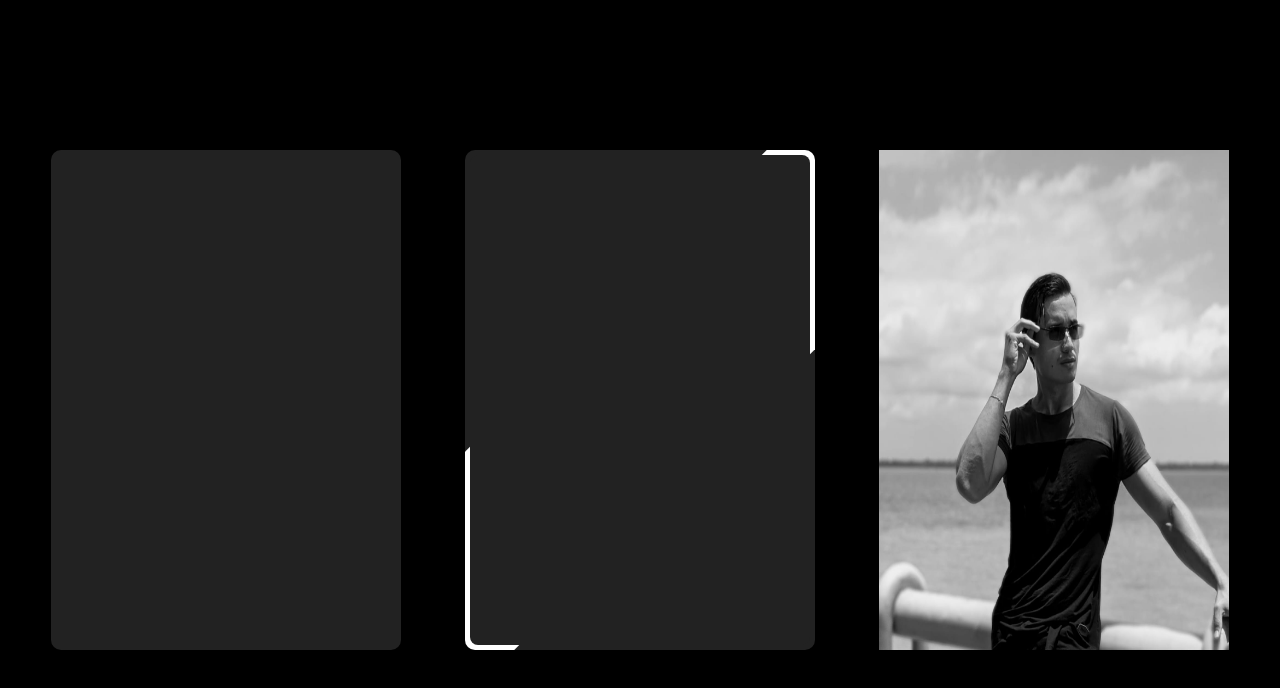
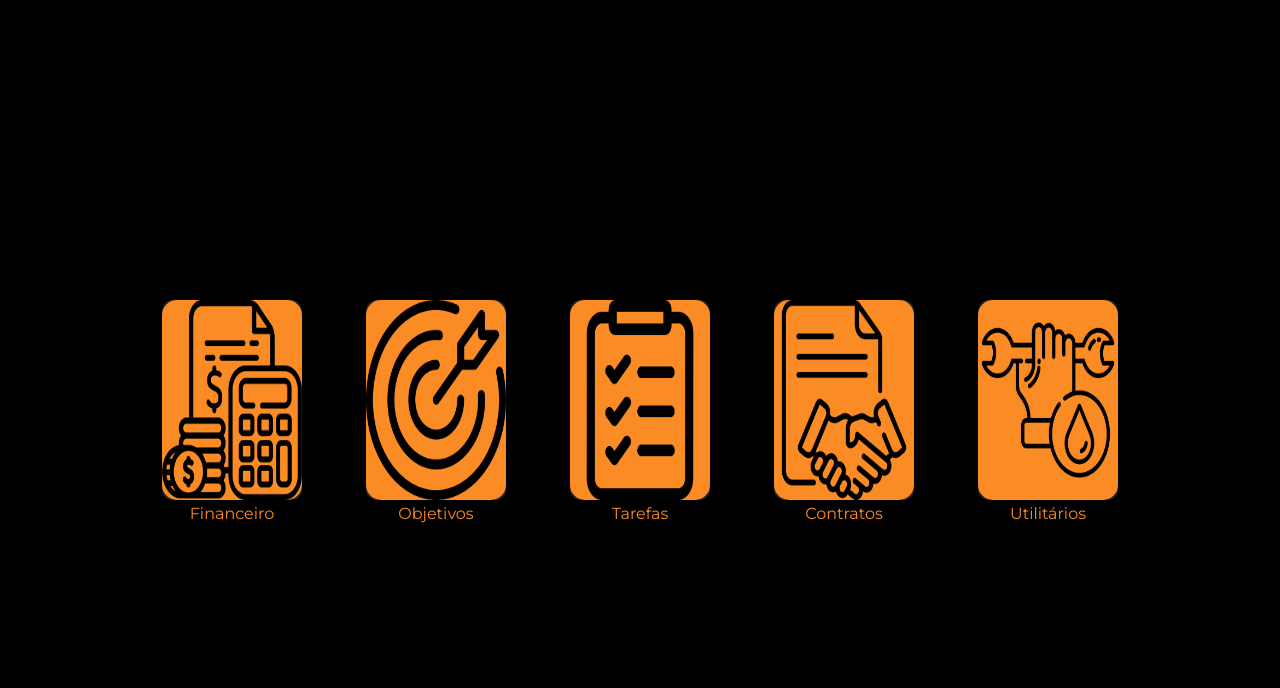
Before and after one commit to Eldsonwalker/cards-animados, a plain HTML site: page index.html in a window 1280 px wide. Drawn offline with Linux system fonts and the light colour scheme.

Commit message:
adicionado icones png

```diff
--- a/index.html
+++ b/index.html
@@ -1,20 +1,42 @@
 <!DOCTYPE html>
 <html lang="en">
 <head>
+    <link rel="stylesheet" href="https://cdnjs.cloudflare.com/ajax/libs/font-awesome/6.5.1/css/all.min.css" integrity="sha512-DTOQO9RWCH3ppGqcWaEA1BIZOC6xxalwEsw9c2QQeAIftl+Vegovlnee1c9QX4TctnWMn13TZye+giMm8e2LwA==" crossorigin="anonymous" referrerpolicy="no-referrer" />
     <link rel="stylesheet" href="./styles.css">
     <meta charset="UTF-8">
     <meta name="viewport" content="width=device-width, initial-scale=1.0">
     <title>Simple Border Animation</title>
 </head>
+
 <body>
+
     <div class="animated_card">
-        <span class="fa-regular fa-paper-plane"></span>
+        <span ></span>
+        <a class="apresentacao__links__navegacao" href="#">
+        <img class="fundopng" src="./assets/financeiro.png" alt="">Financeiro</a>
     </div>
-    <div class="animated_card2">
-        <span class="fa-brands fa-codepen"></span>
+
+    <div class="animated_card">
+        <span ></span>
+        <a class="apresentacao__links__navegacao" href="#">
+        <img class="fundopng" src="./assets/objetivo.png" alt="">Objetivos</a>
     </div>
     <div class="animated_card">
-        <img src="./assets/perfil.jpg" alt="">
+        <span ></span>
+        <a class="apresentacao__links__navegacao" href="#">
+        <img class="fundopng" src="./assets/tarefas.png" alt="">Tarefas</a>
     </div>
+    <div class="animated_card">
+        <span ></span>
+        <a class="apresentacao__links__navegacao" href="#">
+        <img class="fundopng" src="./assets/contratos.png" alt="">Contratos</a>
+    </div>
+    <div class="animated_card">
+        <span ></span>
+        <a class="apresentacao__links__navegacao" href="#">
+        <img class="fundopng" src="./assets/utilitarios.png" alt="">Utilitários</a>
+    </div>
+
+
 </body>
 </html>
--- a/styles.css
+++ b/styles.css
@@ -1,3 +1,16 @@
+@import url('https://fonts.googleapis.com/css2?family=Krona+One&family=Montserrat:ital,wght@0,100..900;1,100..900&display=swap');
+
+
+:root{
+    --cor-principal: #000000;
+    --cor-secundaria: #f6f6f6;
+    --cor-terciaria: #22d4fd;
+    --cor-hover: #272727;
+    --cor-dourado: #FB8B24;
+
+    --fonte-primaria: "Krona One", sans-serif;
+    --fonte-secundaria: 'Montserrat', sans-serif;
+}
 *{
     margin: 0;
     padding: 0;
@@ -11,13 +24,17 @@ body{
     color: #fff;
     gap: 5vw;
 }
+
+
+
+
 .animated_card,
 .animated_card2{
     display: grid;
     place-items: center;
     position: relative;
-    height: 500px;
-    width: 350px;
+    height: 12.5rem;
+    width: 8.75rem;
     background: #222;
     border-radius: 10px;
     cursor: pointer;
@@ -31,8 +48,8 @@ img{
     color: rgba(254,254,254,0.1);
     font-size: 10em;
     z-index: 10;
-    width: 350px;
-    height: 500px;
+    width: 8.75rem;
+    height: 12.5rem;
     border: 10px;
     cursor: pointer
 }
@@ -40,8 +57,8 @@ img{
 .animated_card::before{
     position: absolute;
     content: '';
-    height: 500px;
-    width: 350px;
+    height: 12.5rem;
+    width: 8.75rem;
     background: tomato;
     border-radius: 15px;
     z-index: -1;
@@ -50,8 +67,8 @@ img{
 
 }
 .animated_card:hover::before{
-    height: 512px;
-    width: 362px;
+    height: 13.25rem;
+    width: 9.5rem;
 }
 @keyframes animate{
     50%{
@@ -59,7 +76,7 @@ img{
     }
 }
 /* 2nd border animation */
-.animated_card2{
+/* .animated_card2{
     overflow: hidden;
 }
 .animated_card2::before{
@@ -87,4 +104,16 @@ img{
     inset: 5px;
     background: #222;
     border-radius: 8px;
+} */
+.fundopng{
+    background-color: var(--cor-dourado);
+    height: 12.5rem;
+    width: 8.75rem;
+    border-radius: 15px;
 }
+a{
+    text-decoration: none;
+    text-align: center;
+    font-family: var(--fonte-secundaria);
+    color: var(--cor-dourado);
+}
```
Also changed, not shown: assets/contratos.png (added), assets/financeiro.png (added), assets/objetivo.png (added), assets/perfil.jpg (deleted), assets/tarefas.png (added), assets/utilitarios.png (added).
